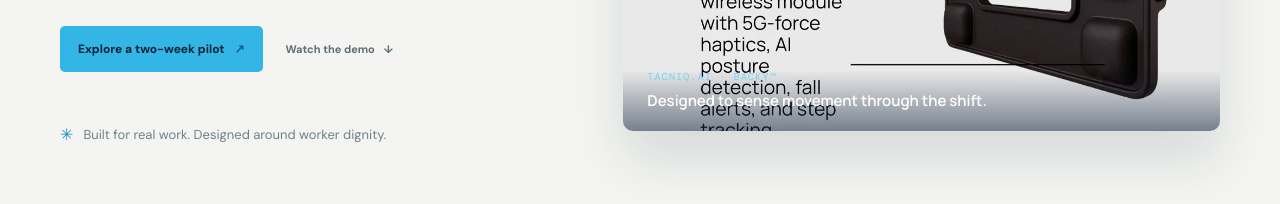
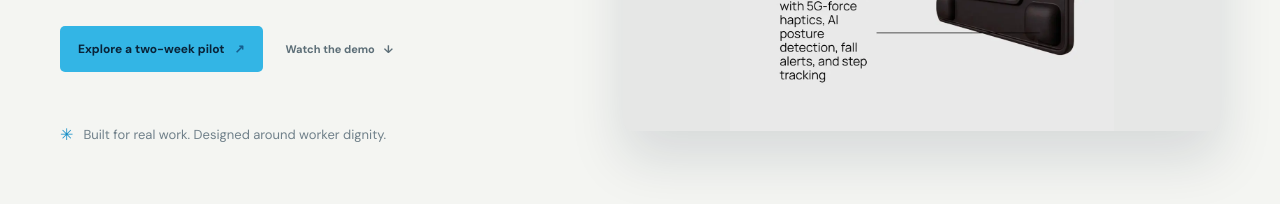
Before and after one commit to sakthinivastacniq/Backywebsite, a plain HTML site: page index.html in a window 1280 px wide. Shown: the part 596-800 px from the top of the page. Drawn offline with nearby package versions, Linux system fonts and the light colour scheme.

Commit message:
Show full first-slide product visual in hero

```diff
--- a/styles.css
+++ b/styles.css
@@ -199,10 +199,9 @@ body{font-size:16px}
 .results-grid strong,.problem-stats strong{color:#57c5eb}
 .results-grid .eyebrow-light,.section-dark .arrow-link{color:#c2eafa}
 .hero-slide-photo{height:520px;background:#e6e7e6;border-radius:10px;box-shadow:0 28px 54px #10213a20}
-.hero-slide-photo:after{background:linear-gradient(transparent 82%,#10213a86)}
-.hero-slide-photo img{object-fit:cover;object-position:center 70%}
-.hero-slide-photo figcaption span:first-child{color:#75d3f2}
-.hero-slide-photo figcaption span:last-child{font-size:15px}
+.hero-slide-photo:after{display:none}
+.hero-slide-photo img{object-fit:contain;object-position:center}
+.hero-slide-photo figcaption{display:none}
 .spec-disclosure{border-left-color:#2c8bc3}
 .product-hero{background:#e9eef2}
 .product-cta{background:#e9eef2}
```
